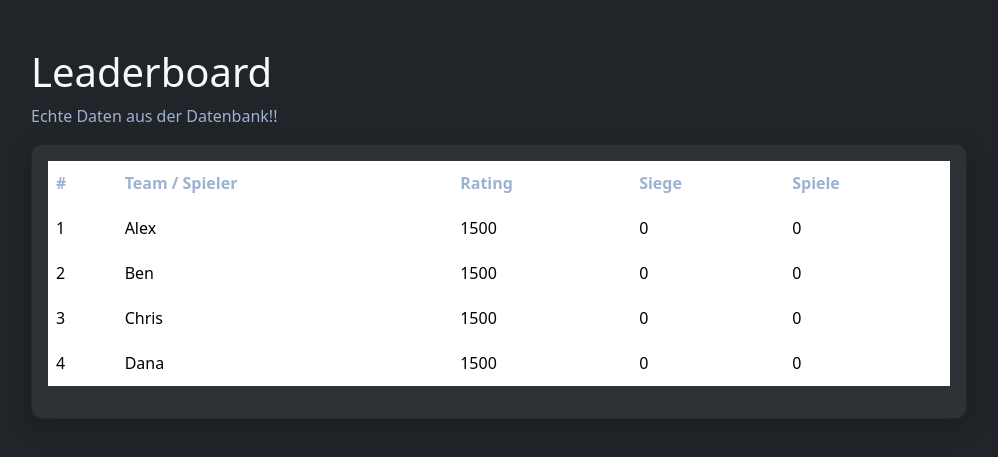
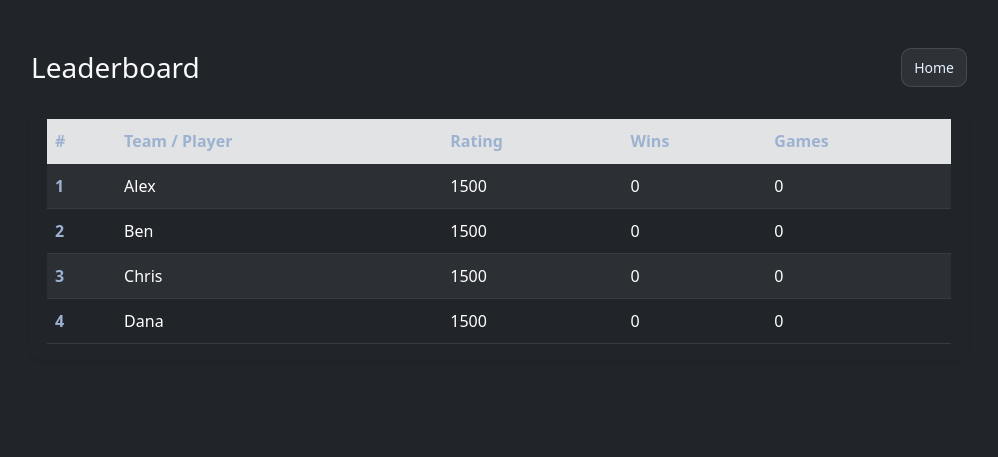
Before and after one commit to HosseinKrouna/foosball-scoreboard, a PHP site: page /leaderboard in a window 1280 px wide. Shown: the top 457 px of the page, without its empty margins (141-1139 px from the left). Run offline with PHP 8.4, Linux system fonts and the light colour scheme; data comes from the database, SQL or seed files in the repository.

Commit message:
ui: bootstrapify leaderboard table and header

```diff
--- a/views/leaderboard.php
+++ b/views/leaderboard.php
@@ -1,21 +1,28 @@
 <?php ob_start(); ?>
-<h1>Leaderboard</h1>
-<p class="muted">Echte Daten aus der Datenbank!!</p>
-<div class="card">
-    <table class="table">
-        <thead>
+<div class="d-flex align-items-center justify-content-between mb-3">
+    <h1 class="h3 mb-0">Leaderboard</h1>
+    <a class="btn btn-outline-info btn-sm" href="/">Home</a>
+</div>
+
+<?php if (empty($teams)): ?>
+<div class="alert alert-warning">No teams yet.</div>
+<?php else: ?>
+<div class="card bg-transparent border-0 shadow-sm">
+    <div class="card-body p-0">
+        <table class="table table-dark table-striped table-hover mb-0 align-middle">
+            <thead class="table-secondary text-dark">
                 <tr>
-                <th>#</th>
-                <th>Team / Spieler</th>
-                <th>Rating</th>
-                <th>Siege</th>
-                <th>Spiele</th>
+                    <th scope="col">#</th>
+                    <th scope="col">Team / Player</th>
+                    <th scope="col">Rating</th>
+                    <th scope="col">Wins</th>
+                    <th scope="col">Games</th>
                 </tr>
             </thead>
             <tbody>
                 <?php foreach ($teams as $i => $t): ?>
                 <tr>
-                <td><?= $i + 1 ?></td>
+                    <th scope="row"><?= $i + 1 ?></th>
                     <td><?= htmlspecialchars($t['name']) ?></td>
                     <td><?= (int)$t['rating'] ?></td>
                     <td><?= (int)$t['wins'] ?></td>
@@ -25,4 +32,6 @@
             </tbody>
         </table>
     </div>
+</div>
+<?php endif; ?>
 <?php $content = ob_get_clean(); include __DIR__ . '/layout.php'; ?>
```
Lines whose indentation alone changed are shown as unchanged.
